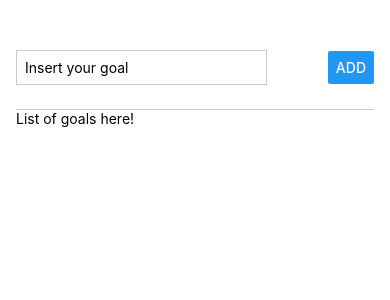
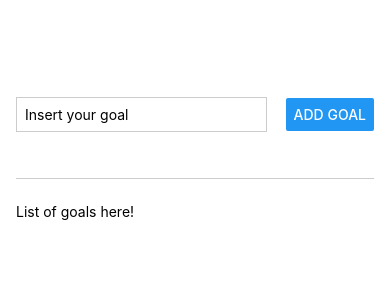
Before and after one commit to rafa-Nobre/Go_All, a React Native app: screen / in a window 390 px wide. Shown: the top 300 px of the page. Built offline with nearby package versions, Linux system fonts and the light colour scheme.

Commit message:
Adjusting flex property

```diff
--- a/App.js
+++ b/App.js
@@ -6,9 +6,9 @@ export default function App() {
     <View style={styles.container}>
       <View style={styles.inputContainer}>
         <TextInput placeholder="Insert your goal" style={styles.textInput} />
-        <Button title="Add" />
+        <Button title="Add Goal" />
       </View>
-      <View>
+      <View style={styles.goalsContainer}>
         <Text>List of goals here!</Text>
       </View>
     </View>
@@ -17,14 +17,16 @@ export default function App() {
 
 const styles = StyleSheet.create({
   container: {
+    flex: 1,
     paddingTop: 50,
     paddingHorizontal: 16
   },
   inputContainer: {
+    flex: 1,
     flexDirection: 'row',
     justifyContent: 'space-between',
     alignItems: 'center',
-    paddingBottom: 24,
+    marginBottom: 24,
     borderBottomWidth: 1,
     borderBottomColor: '#cccccc'
   },
@@ -35,5 +37,7 @@ const styles = StyleSheet.create({
     marginRight: 8,
     padding: 8
   },
-  goalsContainer: {}
+  goalsContainer: {
+    flex: 5
+  }
 })
```
